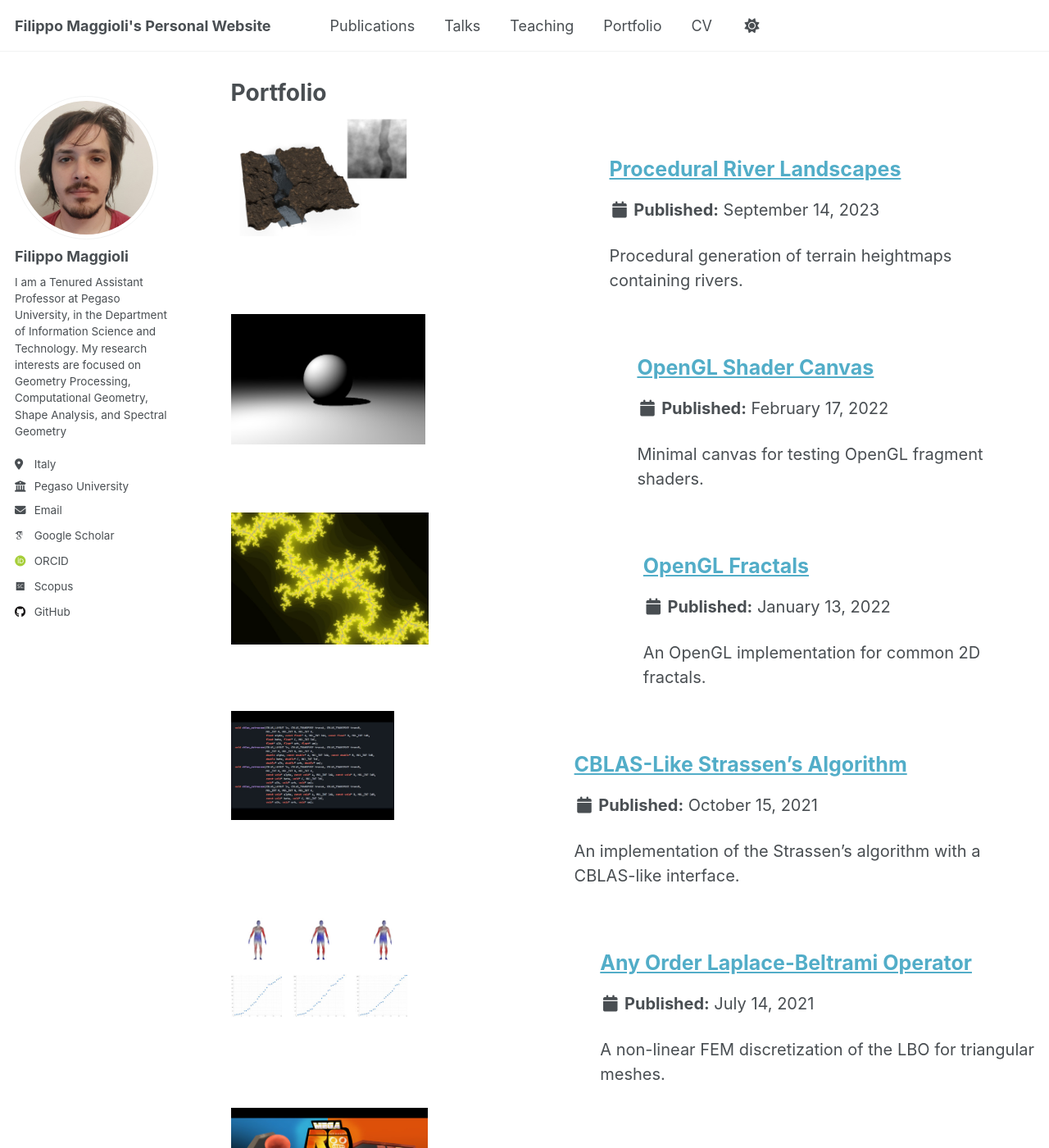
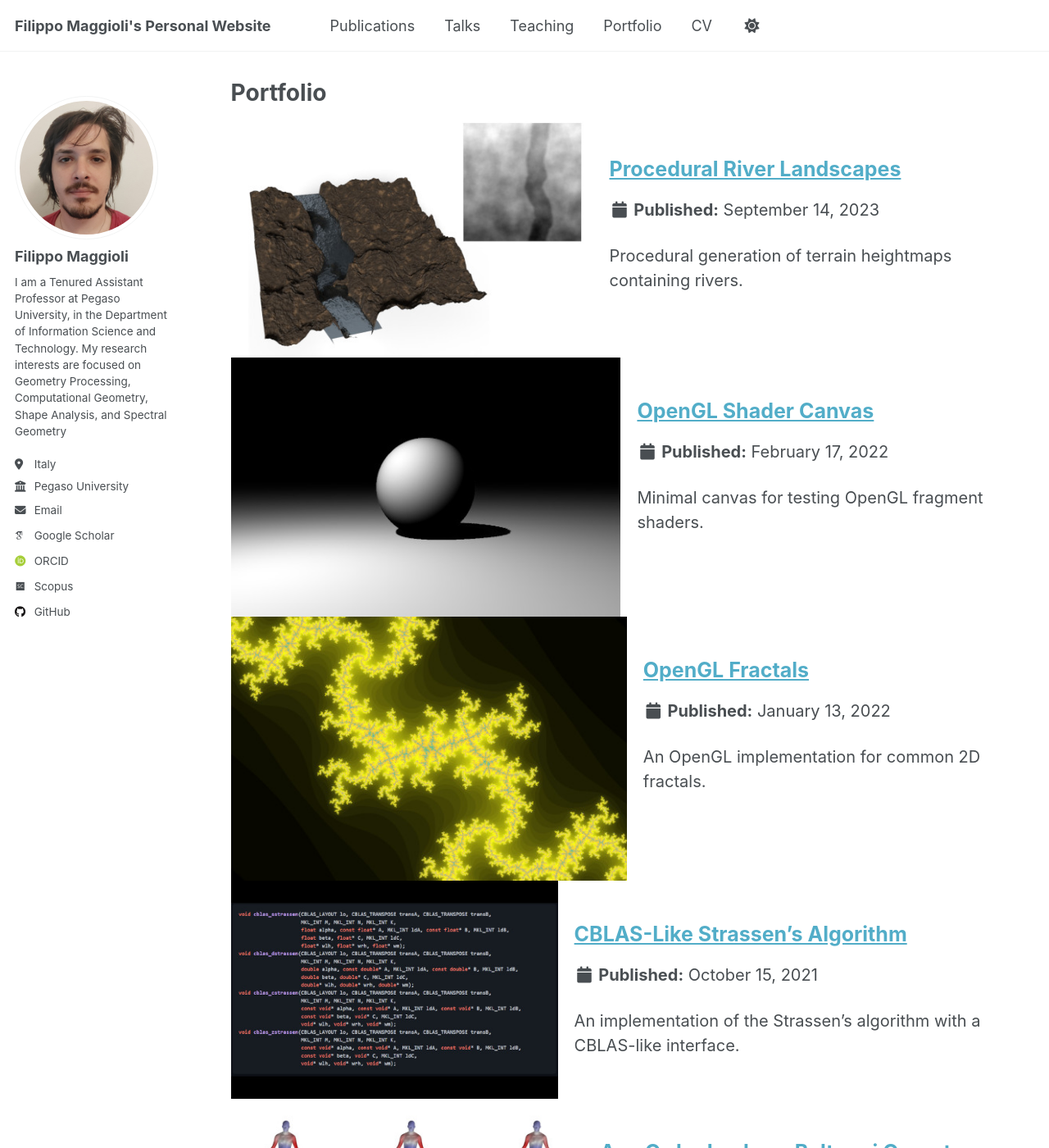
Before and after one commit to fmaggioli/fmaggioli.github.io, a Jekyll site: the page built from _pages/portfolio.html, in a window 1280 px wide and 1400 px high. Shown: the whole window at 82% size. Built offline with Jekyll 4.4.1, drawn with Linux system fonts in a browser that asks for light colours; some web fonts are replaced.

Commit message:
Polishing portfolio

```diff
--- a/_includes/portfolio-single.html
+++ b/_includes/portfolio-single.html
@@ -37,7 +37,7 @@
             {% elsif post.collection == 'publications' %}
               <p>Published in <i>{{ post.venue }}</i>, {{ post.date | default: "1900-01-01" | date: "%Y" }} </p>
             {% elsif post.date %}
-            <p class="page__date"><strong><i class="fa fa-fw fa-calendar" aria-hidden="true"></i> {{ site.data.ui-text[site.locale].date_label | default: "Published:" }}</strong> <time datetime="{{ post.date | default: "1900-01-01" | date_to_xmlschema }}">{{ post.date | default: "1900-01-01" | date: "%B %d, %Y" }}</time></p>
+            <p class="page__date"><strong><i class="fa fa-fw fa-calendar" aria-hidden="true"></i> {{ site.data.ui-text[site.locale].date_label | default: "Last updated:" }}</strong> <time datetime="{{ post.date | default: "1900-01-01" | date_to_xmlschema }}">{{ post.date | default: "1900-01-01" | date: "%B %d, %Y" }}</time></p>
             {% endif %}
 
         {% if post.excerpt and site.read_more != 'enabled' %}
--- a/_pages/portfolio.html
+++ b/_pages/portfolio.html
@@ -16,8 +16,8 @@ author_profile: true
 }
 
 img {
-  max-width: 50%;
-  max-height:50%;
+  max-width:  100%;
+  max-height: 100%;
 }
 
 .text {
```
